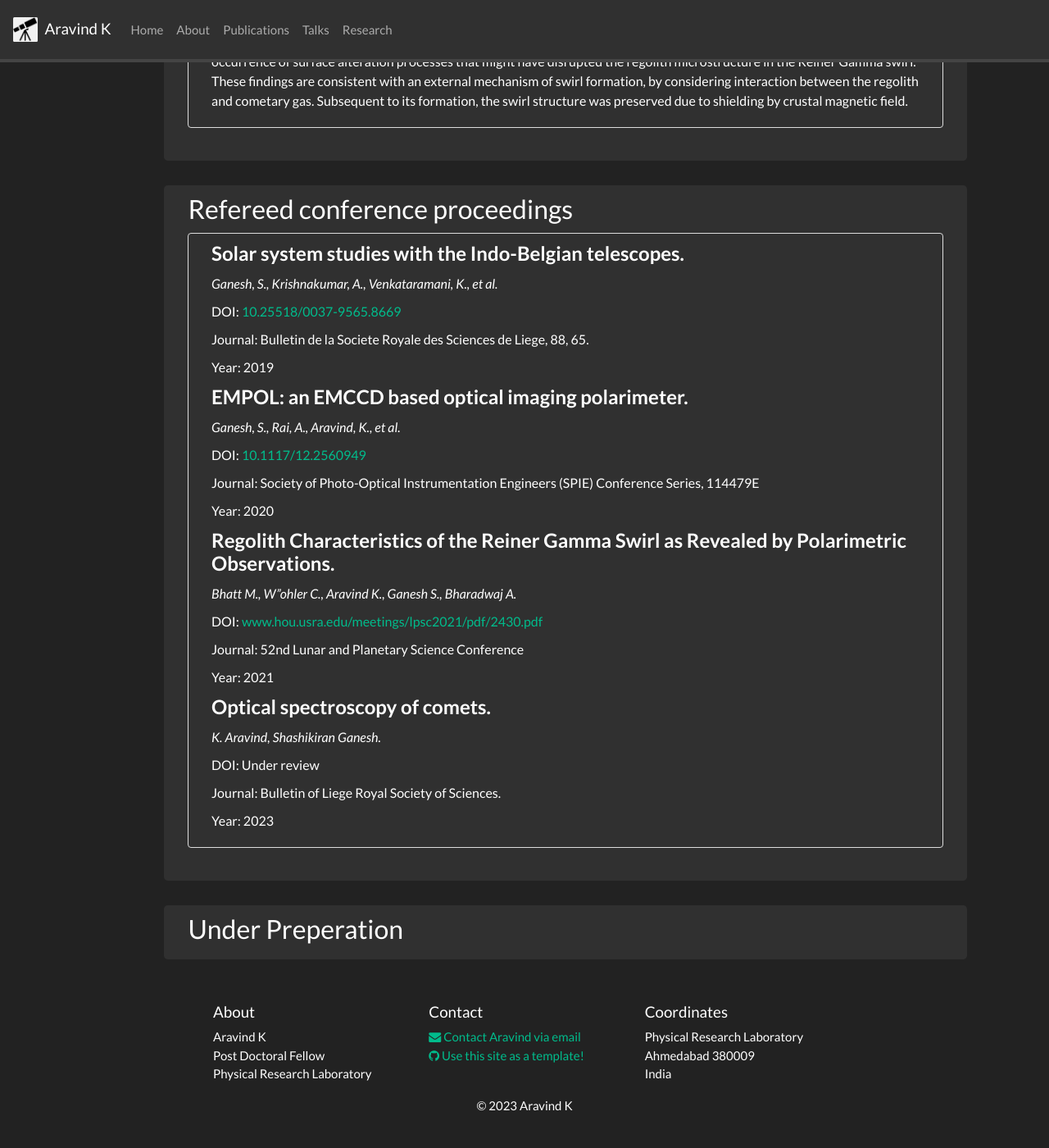
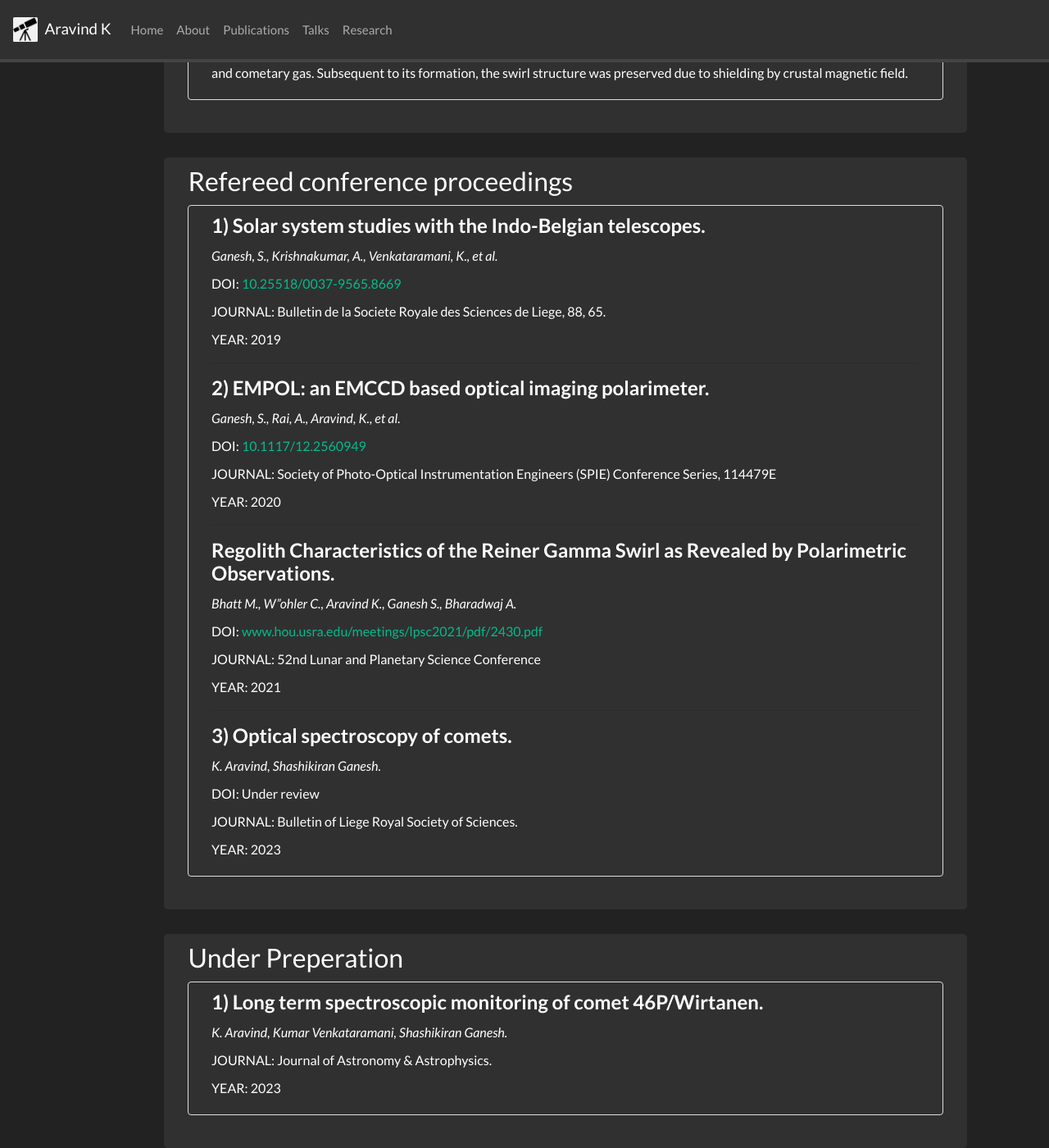
Before and after one commit to DrAravind1192/DrAravind1192.github.io, a Jekyll site: the page built from _pages/publications.md, in a window 1280 px wide and 1400 px high, scrolled down 1738 px. Shown: the whole window at 82% size. Built offline with Jekyll 4.4.1, drawn with Linux system fonts in a browser that asks for light colours; nearby versions of some CDN libraries; a style sheet for code colours, icons or effects is not loaded; before the commit the page ends 3113 px from its top, so only the background shows below that; some of the changed text lies outside the part shown.

Commit message:
Update publications.md

```diff
--- a/_pages/publications.md
+++ b/_pages/publications.md
@@ -100,35 +99,46 @@ Conclusions. Our results confirm the occurrence of surface alteration processes
 <div class="jumbotron">
 ### Refereed conference proceedings
   <div class="publication">
-  <h3>Solar system studies with the Indo-Belgian telescopes.</h3>
+  <h3>1) Solar system studies with the Indo-Belgian telescopes.</h3>
   <p class="authors">Ganesh, S., Krishnakumar, A., Venkataramani, K., et al.</p>
   <p>DOI: <a href="https://doi.org/10.25518/0037-9565.8669">10.25518/0037-9565.8669</a></p>
-  <p>Journal: Bulletin de la Societe Royale des Sciences de Liege, 88, 65. </p>
-  <p>Year: 2019 </p>
+  <p>JOURNAL: Bulletin de la Societe Royale des Sciences de Liege, 88, 65. </p>
+  <p>YEAR: 2019 </p>
 
+  <hr>
 
-
-  <h3>EMPOL: an EMCCD based optical imaging polarimeter.</h3>
+  <h3>2) EMPOL: an EMCCD based optical imaging polarimeter.</h3>
   <p class="authors">Ganesh, S., Rai, A., Aravind, K., et al.</p>
   <p>DOI: <a href="https://doi.org/10.1117/12.2560949">10.1117/12.2560949</a></p>
-  <p>Journal: Society of Photo-Optical Instrumentation Engineers (SPIE) Conference Series, 114479E </p>
-  <p>Year: 2020 </p>
+  <p>JOURNAL: Society of Photo-Optical Instrumentation Engineers (SPIE) Conference Series, 114479E </p>
+  <p>YEAR: 2020 </p>
+
+  <hr>
 
   <h3>Regolith Characteristics of the Reiner Gamma Swirl as Revealed by Polarimetric Observations.</h3>
   <p class="authors">Bhatt M., W”ohler C., Aravind K., Ganesh S., Bharadwaj A.</p>
   <p>DOI: <a href="https://www.hou.usra.edu/meetings/lpsc2021/pdf/2430.pdf">www.hou.usra.edu/meetings/lpsc2021/pdf/2430.pdf</a></p>
-  <p>Journal: 52nd Lunar and Planetary Science Conference</p>
-  <p>Year: 2021 </p>
+  <p>JOURNAL: 52nd Lunar and Planetary Science Conference</p>
+  <p>YEAR: 2021 </p>
 
-  <h3>Optical spectroscopy of comets.</h3>
+  <hr>
+
+  <h3>3) Optical spectroscopy of comets.</h3>
   <p class="authors">K. Aravind, Shashikiran Ganesh.</p>
   <p>DOI: Under review</p>
-  <p>Journal: Bulletin of Liege Royal Society of Sciences.</p>
-  <p>Year: 2023 </p>
+  <p>JOURNAL: Bulletin of Liege Royal Society of Sciences.</p>
+  <p>YEAR: 2023 </p>
   </div>
 
 </div>
 
 <div class="jumbotron">
 ### Under Preperation
+  <div class="publication">
+  <h3>1) Long term spectroscopic monitoring of comet 46P/Wirtanen.</h3>
+  <p class="authors">K. Aravind, Kumar Venkataramani, Shashikiran Ganesh.</p>
+  <p>JOURNAL: Journal of Astronomy & Astrophysics. </p>
+  <p>YEAR: 2023 </p>
+
+  </div>
 </div>
```
Also changed, not shown: other parts of _pages/publications.md (+2 -3 lines).
